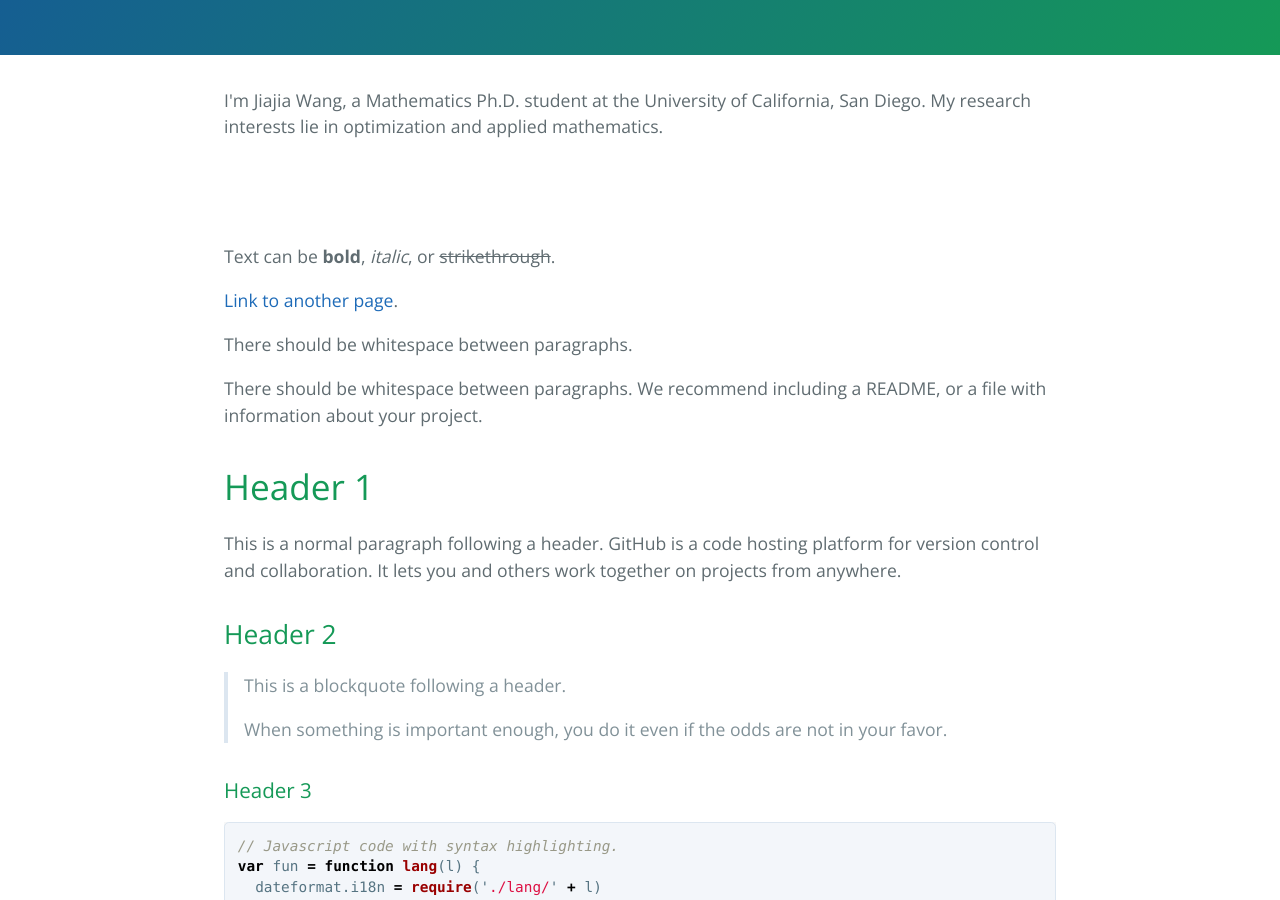
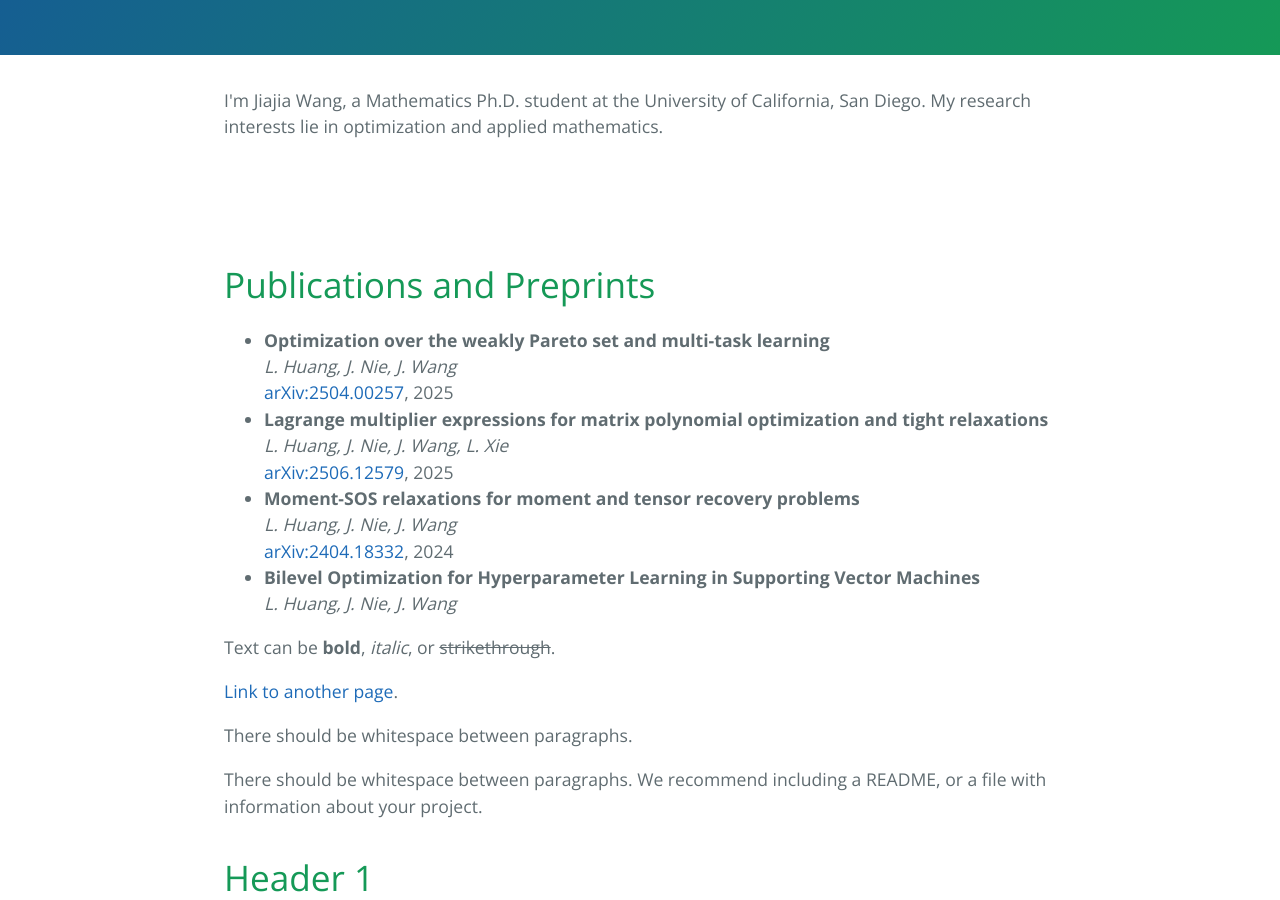
Before and after one commit to additionjj/jiajia_website, a Jekyll site: the page built from index.md, in a window 1280 px wide and 900 px high, scrolled down 281 px. Built offline with Jekyll 4.4.1, drawn with Linux system fonts in a browser that asks for light colours.

Commit message:
Update index.md

```diff
--- a/index.md
+++ b/index.md
@@ -9,6 +9,32 @@ layout: default
 <p>
   <a href="Jiajia_CV.pdf" class="btn">View My CV</a>
 </p>
+
+# Publications and Preprints
+<ul>
+    <li>
+      <strong>Optimization over the weakly Pareto set and multi-task learning</strong><br>
+      <em>L. Huang, J. Nie, J. Wang</em><br>
+      <a href="https://arxiv.org/abs/2504.00257" target="_blank">arXiv:2504.00257</a>, 2025
+    </li>
+
+    <li>
+      <strong>Lagrange multiplier expressions for matrix polynomial optimization and tight relaxations</strong><br>
+      <em>L. Huang, J. Nie, J. Wang, L. Xie</em><br>
+      <a href="https://arxiv.org/abs/2506.12579" target="_blank">arXiv:2506.12579</a>, 2025
+    </li>
+
+    <li>
+      <strong>Moment-SOS relaxations for moment and tensor recovery problems</strong><br>
+      <em>L. Huang, J. Nie, J. Wang</em><br>
+      <a href="https://arxiv.org/abs/2404.18332" target="_blank">arXiv:2404.18332</a>, 2024
+    </li>
+
+    <li>
+      <strong>Bilevel Optimization for Hyperparameter Learning in Supporting Vector Machines</strong><br>
+      <em>L. Huang, J. Nie, J. Wang</em>
+    </li>
+  </ul>
 
 Text can be **bold**, _italic_, or ~~strikethrough~~.
 
```
